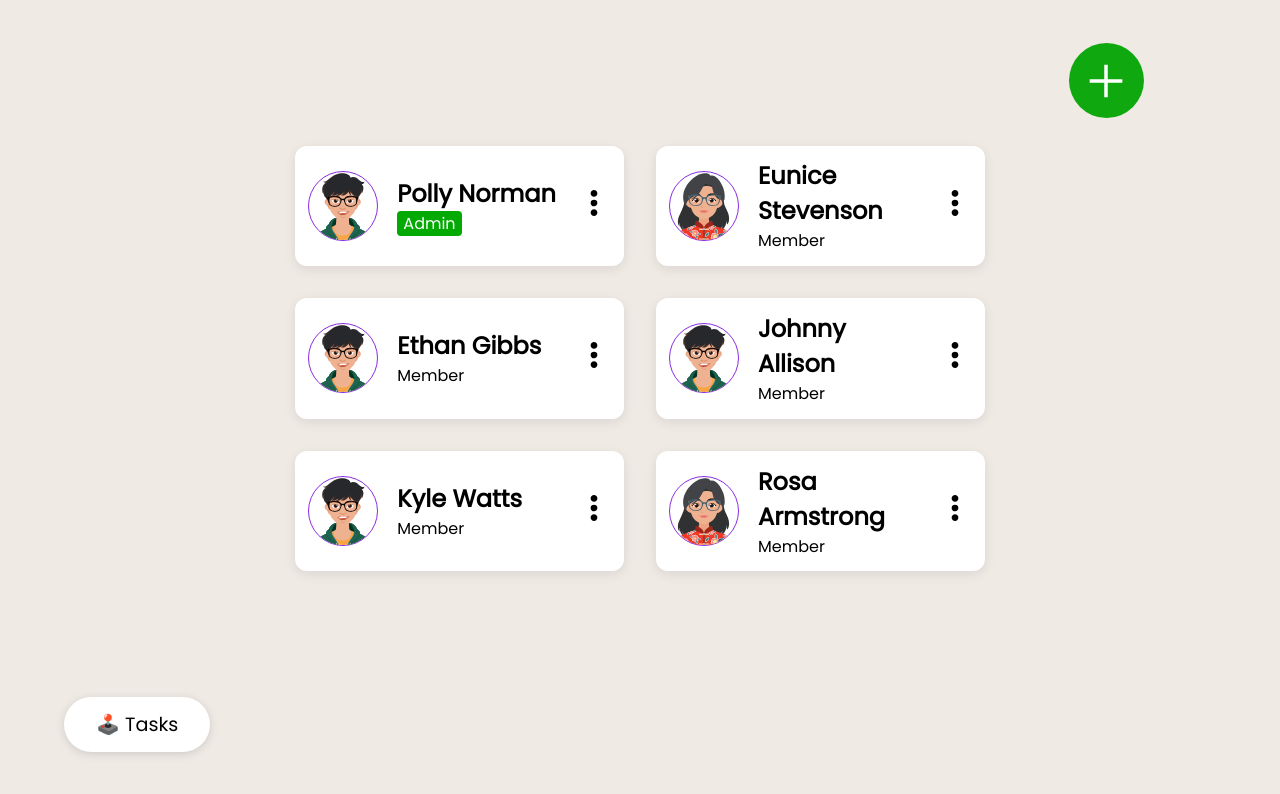
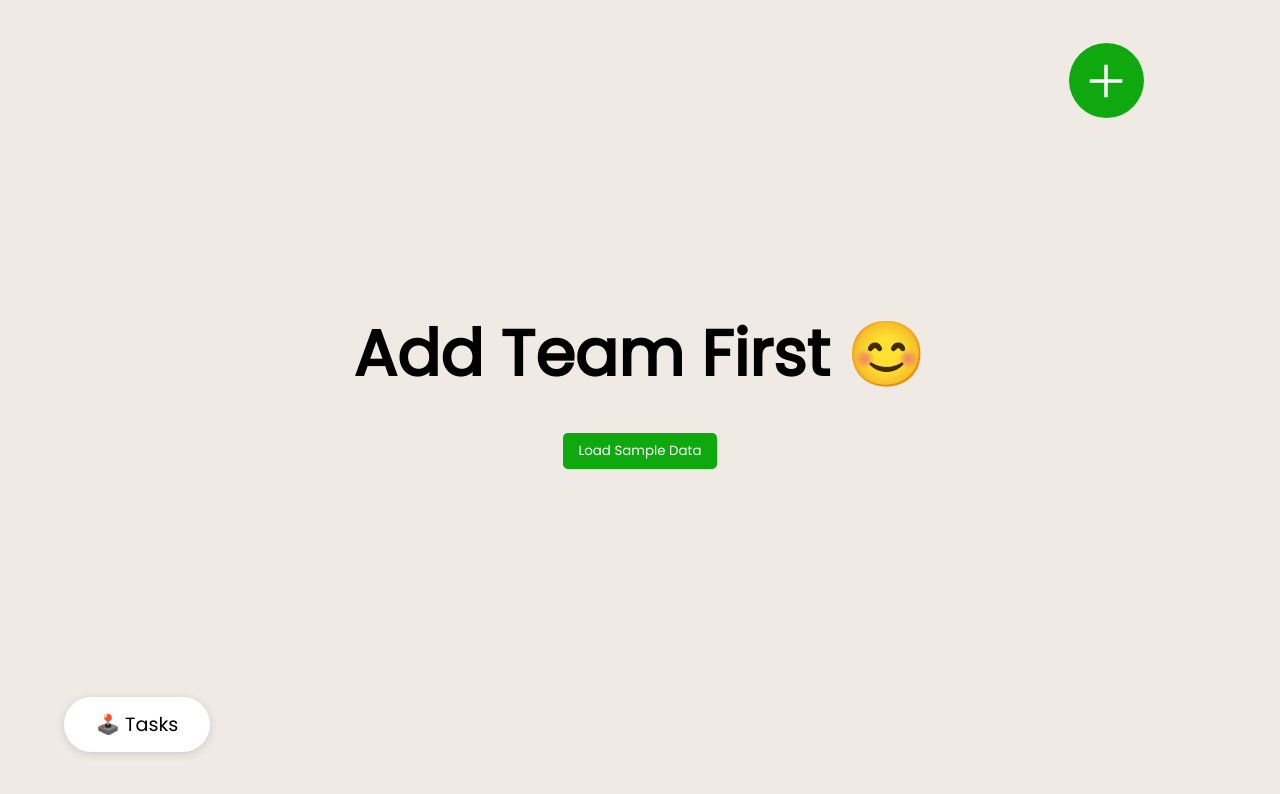
Before and after one commit to bvm23/team_space_app, an Angular app: page / in a window 1280 px wide. Shown: the top 794 px of the page. Built offline with nearby package versions, Linux system fonts and the light colour scheme.

Commit message:
localstorage implement in team service. minor UI improvements

```diff
--- a/src/app/tasks/task/task.component.css
+++ b/src/app/tasks/task/task.component.css
@@ -6,9 +6,7 @@ section {
   width: 100%;
   height: 32rem;
   border-radius: 0.6rem;
-  box-shadow: rgba(0, 0, 0, 0.07) 0px 1px 2px, rgba(0, 0, 0, 0.07) 0px 2px 4px,
-    rgba(0, 0, 0, 0.07) 0px 4px 8px, rgba(0, 0, 0, 0.07) 0px 8px 16px,
-    rgba(0, 0, 0, 0.07) 0px 16px 32px, rgba(0, 0, 0, 0.07) 0px 32px 64px;
+  user-select: none;
 }
 
 header {
@@ -101,6 +99,7 @@ header p {
 .status-text {
   width: 90%;
   text-transform: capitalize;
+  user-select: none;
 }
 
 .status {
@@ -156,6 +155,11 @@ header p {
 }
 
 section:hover {
+  box-shadow: rgba(0, 0, 0, 0.07) 0px 1px 2px, rgba(0, 0, 0, 0.07) 0px 2px 4px,
+    rgba(0, 0, 0, 0.07) 0px 4px 8px, rgba(0, 0, 0, 0.07) 0px 8px 16px,
+    rgba(0, 0, 0, 0.07) 0px 16px 32px, rgba(0, 0, 0, 0.07) 0px 32px 64px;
+  transition: all 0.3s;
+
   .overview p {
     font-weight: bold;
   }
--- a/src/app/tasks/task/task.component.html
+++ b/src/app/tasks/task/task.component.html
@@ -36,7 +36,7 @@
         completed: <span>{{ completedCount }}</span>
       </p>
       }@if (tasks.length>0 &&!inProgressCount && !completedCount) {
-      <p><span>start working👏</span></p>
+      <p><span>Not started yet❗</span></p>
       }
     </div>
   </div>
--- a/src/app/tasks/tasks-dashboard/tasks-dashboard.component.css
+++ b/src/app/tasks/tasks-dashboard/tasks-dashboard.component.css
@@ -10,5 +10,7 @@ p {
 
 h1 {
   font-size: 4rem;
-  justify-self: center;
+  text-transform: capitalize;
+  text-align: center;
+  padding-top: 8rem;
 }
--- a/src/app/tasks/tasks-dashboard/tasks-dashboard.component.html
+++ b/src/app/tasks/tasks-dashboard/tasks-dashboard.component.html
@@ -6,6 +6,6 @@
   <app-task [user]="member" (add)="onStartAddTask($event)" />
   }
 </p>
-@if(!peopleList){
+@if(peopleList.length===0){
 <h1>Add team first 😊</h1>
 }
--- a/src/app/team/team-dashboard/team-dashboard.component.css
+++ b/src/app/team/team-dashboard/team-dashboard.component.css
@@ -34,3 +34,25 @@
   padding: 1rem;
   justify-self: center;
 }
+
+.empty-msg {
+  font-size: 4rem;
+  text-transform: capitalize;
+  grid-column: 1 / span 2;
+  text-align: center;
+  padding-top: 10rem;
+}
+
+.load-sample {
+  grid-column: 1 / span 2;
+  width: max-content;
+  margin: auto;
+  text-transform: capitalize;
+  background: none;
+  border: 0;
+  background-color: #0fa90f;
+  padding: 0.5rem 1rem;
+  color: #fff;
+  border-radius: 0.3rem;
+  cursor: pointer;
+}
--- a/src/app/team/team-dashboard/team-dashboard.component.html
+++ b/src/app/team/team-dashboard/team-dashboard.component.html
@@ -25,6 +25,11 @@
       [(selectedMemberId)]="selectedMemberId"
       (makeManager)="onMakeManager()"
     />
+    }@empty {
+    <h1 class="empty-msg">Add team first 😊</h1>
+    <button class="load-sample" (click)="loadSampleData()">
+      load sample data
+    </button>
     }
   </section>
 </div>
--- a/src/app/team/team-dashboard/team-dashboard.component.ts
+++ b/src/app/team/team-dashboard/team-dashboard.component.ts
@@ -22,6 +22,10 @@ export class TeamDashboardComponent {
     return this.teamService.getMembers();
   }
 
+  loadSampleData() {
+    this.teamService.getMembers('sample');
+  }
+
   openForm() {
     this.isAddingMember = true;
   }
--- a/src/app/team/team.service.ts
+++ b/src/app/team/team.service.ts
@@ -5,7 +5,9 @@ import { Member, Role } from './team-member/team-member.model';
   providedIn: 'root',
 })
 export class TeamService {
-  private members: Member[] = [
+  private storageId = 'people';
+  private members!: Member[];
+  sampleData: Member[] = [
     {
       id: '0.5131572595293172',
       name: 'Polly Norman',
@@ -55,9 +57,21 @@ export class TeamService {
       haveManager: false,
     },
   ];
-  constructor() {}
 
-  getMembers() {
+  constructor() {
+    const existingData = localStorage.getItem(this.storageId);
+    if (existingData) {
+      this.members = JSON.parse(existingData);
+    } else {
+      this.members = [];
+    }
+  }
+
+  getMembers(data: 'sample' | 'main' = 'main') {
+    if (data === 'sample') {
+      this.members = this.sampleData;
+    }
+    this.save();
     return this.members;
   }
 
@@ -67,10 +81,12 @@ export class TeamService {
 
   addMember(newMember: Member) {
     this.members.push(newMember);
+    this.save();
   }
 
   removeMember(id: string) {
     this.members = this.members.filter((member) => member.id !== id);
+    this.save();
   }
 
   changeRole(id: string, givenRole: Role) {
@@ -79,5 +95,10 @@ export class TeamService {
         member.role = givenRole;
       }
     });
+    this.save();
+  }
+
+  save() {
+    localStorage.setItem(this.storageId, JSON.stringify(this.members));
   }
 }
```
